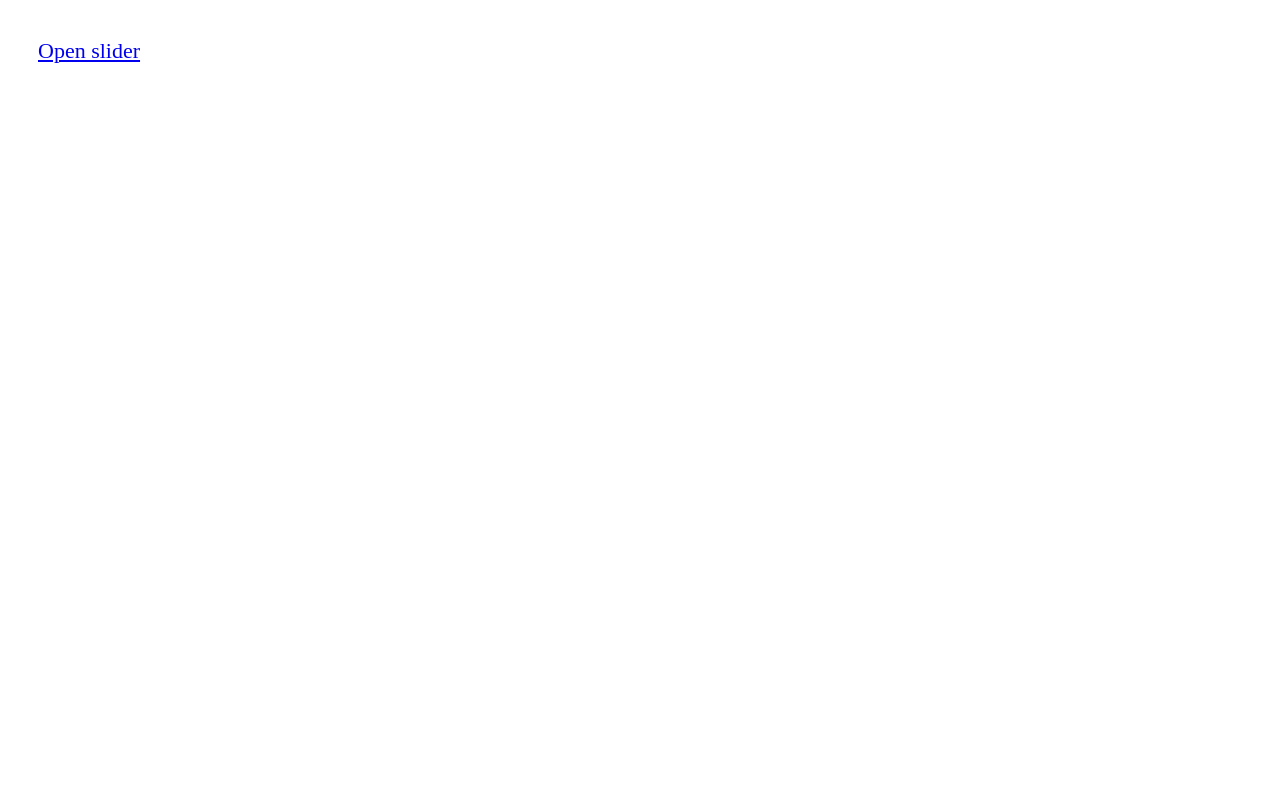
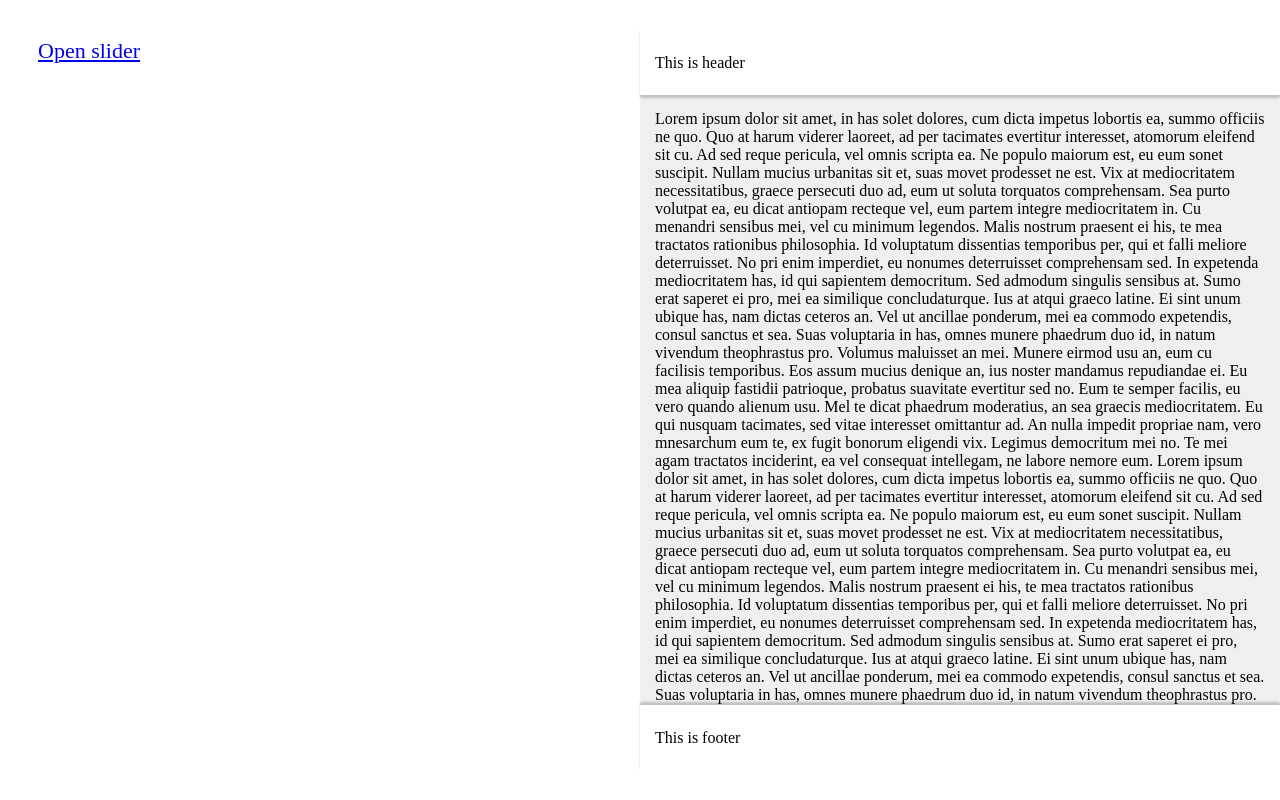
Before and after one commit to gogoair/react-slide-out, a React app: page / in a window 1280 px wide. Built offline with nearby package versions, Linux system fonts and the light colour scheme.

Commit message:
ADP-4240 implemented fold mode

```diff
--- a/example/index.jsx
+++ b/example/index.jsx
@@ -7,24 +7,33 @@ class Example extends React.Component {
 	constructor () {
 		super();
 		this.state = {
-			isOpen: false
+			isOpen: false,
+      isFolded: false,
 		}
 	}
 
 	openSlider = () => {
-		this.setState({isOpen: true});
+		this.setState({isFolded: !this.state.isFolded});
+    // this.setState({isOpen: true});
 	};
 
 	closeSlider = () => {
-		this.setState({isOpen: false});
+		this.setState({isFolded: false});
+    // this.setState({isOpen: false});
 	};
 
 	render () {
 		return (
 			<div style={{padding: '30px'}}>
+        {/*<div className="h-textRight">*/}
+          {/*<a href='#' style={{fontSize: '22px'}} onClick={this.openSlider}>Open slider</a>*/}
+        {/*</div>*/}
         <a href='#' style={{fontSize: '22px'}} onClick={this.openSlider}>Open slider</a>
 				<SimpleSlider
             isOpen={this.state.isOpen}
+            // leftToRight={true}
+            isFolded={this.state.isFolded}
+            foldMode={true}
             header={<div style={{padding: '15px'}}>This is header</div>}
             // title='Testing example'
 					  verticalOffset={{top: 30, bottom: 30}}
--- a/package.json
+++ b/package.json
@@ -1,6 +1,6 @@
 {
   "name": "react-slide-out",
-  "version": "0.0.8",
+  "version": "0.1.0",
   "keywords": [
     "react",
     "slider",
--- a/src/index.css
+++ b/src/index.css
@@ -13,6 +13,14 @@
 
 .SlideWrapper--open {
     animation: dim 0.3s ease-out forwards;
+}
+
+.SlideModal {
+  transition: width 0.3s ease-out;
+}
+
+.h-textRight {
+  text-align: right;
 }
 
 .h-overflowHidden {
@@ -37,7 +45,7 @@
 
 .SlideModal {
     position: fixed;
-    right: -50%;
+    /*right: -50%;*/
     top: 0;
     bottom: 0;
     width: 50%;
@@ -46,8 +54,20 @@
     z-index: 666;
 }
 
-.SlideModal--open {
-    animation: slideIn 0.3s ease-out forwards;
+.SlideModal--right {
+  right: -50%;
+}
+
+.SlideModal--left {
+  left: -50%;
+}
+
+.SlideModal--open.SlideModal--right {
+    animation: slideIn--right 0.3s ease-out forwards;
+}
+
+.SlideModal--open.SlideModal--left {
+  animation: slideIn--left 0.3s ease-out forwards;
 }
 
 @media (max-width: 520px) {
@@ -56,8 +76,12 @@
     }
 }
 
-.SlideModal--close {
-    animation: slideOut 0.3s ease-out forwards;
+.SlideModal--close.SlideModal--right {
+    animation: slideOut--right 0.3s ease-out forwards;
+}
+
+.SlideModal--close.SlideModal--left {
+  animation: slideOut--left 0.3s ease-out forwards;
 }
 
 .SlideModal__header {
@@ -72,7 +96,6 @@
 
 .SlideModal__footer {
     box-shadow: 0 -3px 2px 0 rgba(0, 0, 0, 0.2);
-
 }
 
 .SlideModal__title {
@@ -98,7 +121,7 @@
     }
 }
 
-@keyframes slideIn {
+@keyframes slideIn--right {
     0% {
         right: calc(-100%);
     }
@@ -107,7 +130,7 @@
     }
 }
 
-@keyframes slideOut {
+@keyframes slideOut--right {
     0% {
         right: 0;
     }
@@ -115,3 +138,21 @@
         right: calc(-100%);
     }
 }
+
+@keyframes slideIn--left {
+  0% {
+    left: calc(-100%);
+  }
+  100% {
+    left: 0;
+  }
+}
+
+@keyframes slideOut--left {
+  0% {
+    left: 0;
+  }
+  100% {
+    left: calc(-100%);
+  }
+}
--- a/src/index.jsx
+++ b/src/index.jsx
@@ -12,7 +12,14 @@ export default class SlideModal extends Component {
         verticalOffset: PropTypes.shape({
             top: PropTypes.number,
             bottom: PropTypes.number
-        })
+        }),
+      foldWidth: PropTypes.string,
+      foldMode: PropTypes.bool,
+      leftToRight: PropTypes.bool,
+    };
+
+    static defaultProps = {
+      foldWidth: '140px',
     };
 
     constructor(props) {
@@ -20,6 +27,7 @@ export default class SlideModal extends Component {
         let contentStyle;
         const offset = props.verticalOffset;
         const verticalOffset = offset ? (offset.top ? offset.top : 0) + (offset.bottom ? offset.bottom : 0) : 0;
+
         if (!this.props.footer && !this.props.title && !this.props.header) {
             contentStyle = {height: `calc(100vh - ${verticalOffset}px)`};
         } else if (!this.props.footer || (!this.props.title && !this.props.header)) {
@@ -27,8 +35,9 @@ export default class SlideModal extends Component {
         } else {
             contentStyle = {height: `calc(100vh - ${130 + verticalOffset}px)`};
         }
+
         this.state = {
-            isOpen: !!props.isOpen,
+            isOpen: this.props.foldMode ? true : !!props.isOpen,
             wrapperClass: 'SlideWrapper--open',
             sliderClass: 'SlideModal--open',
             contentStyle
@@ -67,34 +76,45 @@ export default class SlideModal extends Component {
     }
 
     onAnimationEnd = e => {
-        if (e.animationName === 'slideOut') {
+        if (e.animationName === 'slideOut--right' || e.animationName === 'slideOut--left') {
             this.setState({isOpen: false});
         }
     };
 
     onWrapperClick = e => {
         const className = e.target.className;
-        if (className.includes('js-slideWrapper') && this.props.onOutsideClick) {
+        if (className.includes('js-slideWrapper') && this.props.onOutsideClick && !this.props.foldMode) {
             this.props.onOutsideClick();
         }
     };
 
     render() {
-        return this.state.isOpen ? (
+      const offsetStyle = this.props.verticalOffset ? {
+        top: this.props.verticalOffset.top,
+        bottom: this.props.verticalOffset.bottom
+      } : {};
+
+      const foldStyle = this.props.foldMode && this.props.isFolded ? {
+        width: this.props.foldWidth,
+        minWidth: "auto",
+      } : {};
+
+      const foldOverlayStyles = this.props.foldMode ? {
+        zIndex: "0",
+        position: "static",
+      } : {};
+
+      const sliderDirectionClassName = this.props.leftToRight ? "SlideModal SlideModal--left " : "SlideModal SlideModal--right ";
+
+      return this.state.isOpen || this.props.foldMode ? (
           <div
               onAnimationEnd={this.onAnimationEnd}
               className={'SlideWrapper js-slideWrapper' + ' ' + this.state.wrapperClass}
               onClick={this.onWrapperClick}
-                style={this.props.verticalOffset ? {
-                    top: this.props.verticalOffset.top,
-                    bottom: this.props.verticalOffset.bottom
-                } : {}}
+              style={{...offsetStyle, ...foldOverlayStyles}}
           >
-                <div className={'SlideModal ' + this.state.sliderClass}
-                     style={this.props.verticalOffset ? {
-                         top: this.props.verticalOffset.top,
-                         bottom: this.props.verticalOffset.bottom
-                     } : {}}>
+            <div className={sliderDirectionClassName + this.state.sliderClass}
+                 style={{...offsetStyle, ...foldStyle}}>
               <div className='h-displayFlex h-flexCol h-flexSpaceBetween' style={{height: '100%'}}>
                 {this.props.title || this.props.header
                     ? <div className='SlideModal__header js-slideModalHeader'>
```
Also changed, not shown: 1 other file (tests, documents, lock files or other folders). Lines whose indentation alone changed are shown as unchanged.
